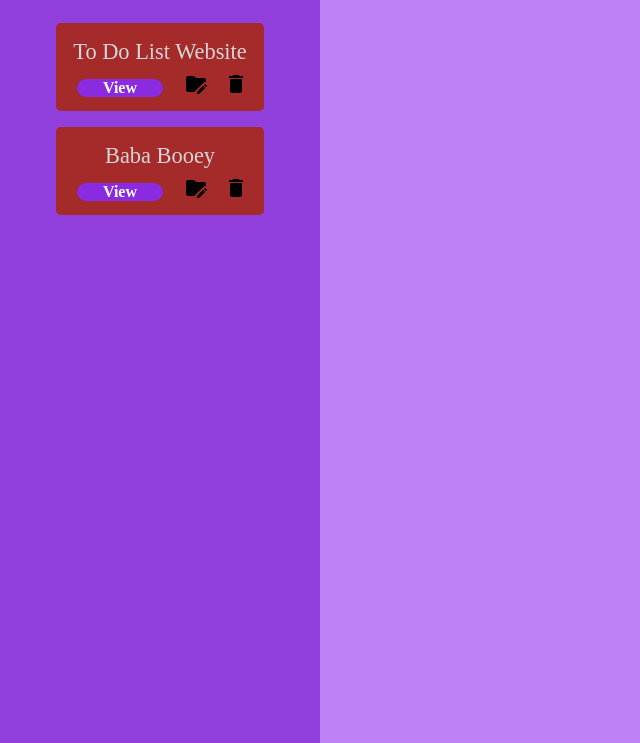
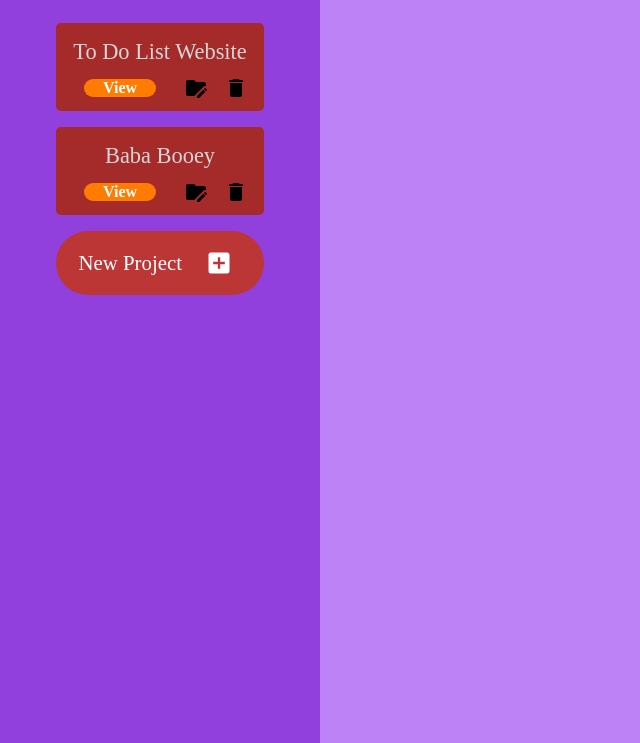
Before and after one commit to thomasfahy/to-do-list2, a website built with webpack: page src/template.html in a window 1280 px wide. Shown: the part 57-800 px from the top of the page, without its empty margins (0-640 px from the left). Built offline with nearby package versions, Linux system fonts and the light colour scheme.

Commit message:
feat: add basic ui in preparation for js logic

```diff
--- a/src/styles.css
+++ b/src/styles.css
@@ -8,6 +8,9 @@
     grid-template-columns: minmax(230px, 1fr) 3fr;
     height: 100vh;
 }
+
+
+ /* Project Section */
 
 #project-sidebar-container{
     background-color: rgb(145, 63, 221);
@@ -24,10 +27,6 @@
     height: 2.3rem;
     color: rgb(214, 214, 214);
     border-bottom: 1px solid rgb(214, 214, 214);
-}
-
-#project-container{
-    /* woah nelly*/
 }
 
 .project{
@@ -53,27 +52,58 @@
     height: 1.5rem;
     justify-self: end;
     margin-right: 1rem;
+    align-self: center;
 }
 
 .project-edit-button{
     height: 1.5rem;
     justify-self: end;
     margin-right: 1rem;
+    align-self: center;
 }
 
 .project-view-button{
     font-weight: 800;
     color: white;
-    background-color: blueviolet;
+    background-color: rgb(255, 124, 2);
     border-radius: 4rem;
-    width: 5.4rem;
+    width: 4.5rem;
     text-align: center;
     align-self: center;
 }
 
 .project-view-button:hover{
     background-color: rgb(132, 0, 255);
+    scale: 1.1;
 }
+
+/* Create project */
+#create-project-button{
+    display: grid;
+    grid-template-columns: 2.5fr 1fr;
+    background-color: rgb(189, 54, 54);
+    border-radius: 2rem;
+    height: 4rem;
+    justify-items: center;
+}
+
+#create-project-text{
+    font-size: 1.3rem;
+    color: white;
+    align-self: center;
+}
+
+#create-project-image{
+    align-self: center;
+    height: 1.8rem;
+    justify-self: flex-start;
+    color: white;
+}
+
+
+
+
+ /* Task Section */
 
 #task-container{
     background-color: rgb(190, 130, 247);
--- a/src/template.html
+++ b/src/template.html
@@ -22,6 +22,10 @@
                     <img class="project-edit-button" src="../assets/folder-edit.svg" alt="">
                     <img class="project-delete-button" src="../assets/delete.svg" alt="">
                 </div>
+                <div id="create-project-button">
+                    <div id="create-project-text">New Project</div>
+                    <img id="create-project-image" src="../assets/plus-box.svg" alt="">
+                </div>
             </div>
         </div>
         <div id="task-container">
```
Also changed, not shown: assets/plus-box.svg (added).
